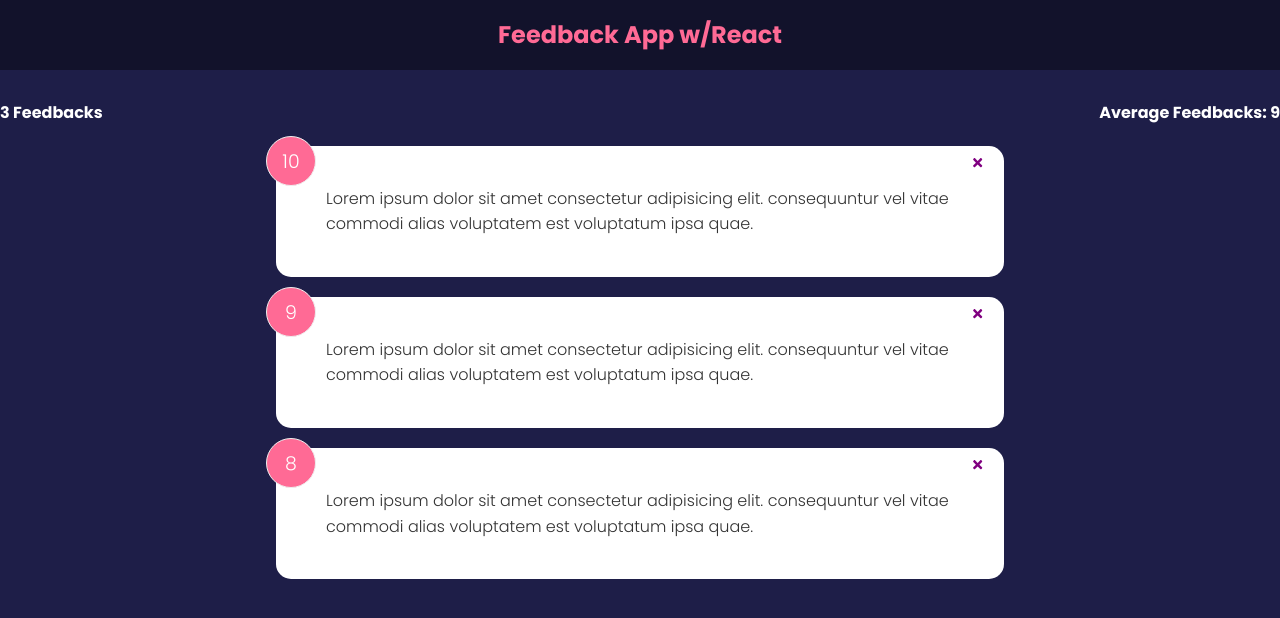
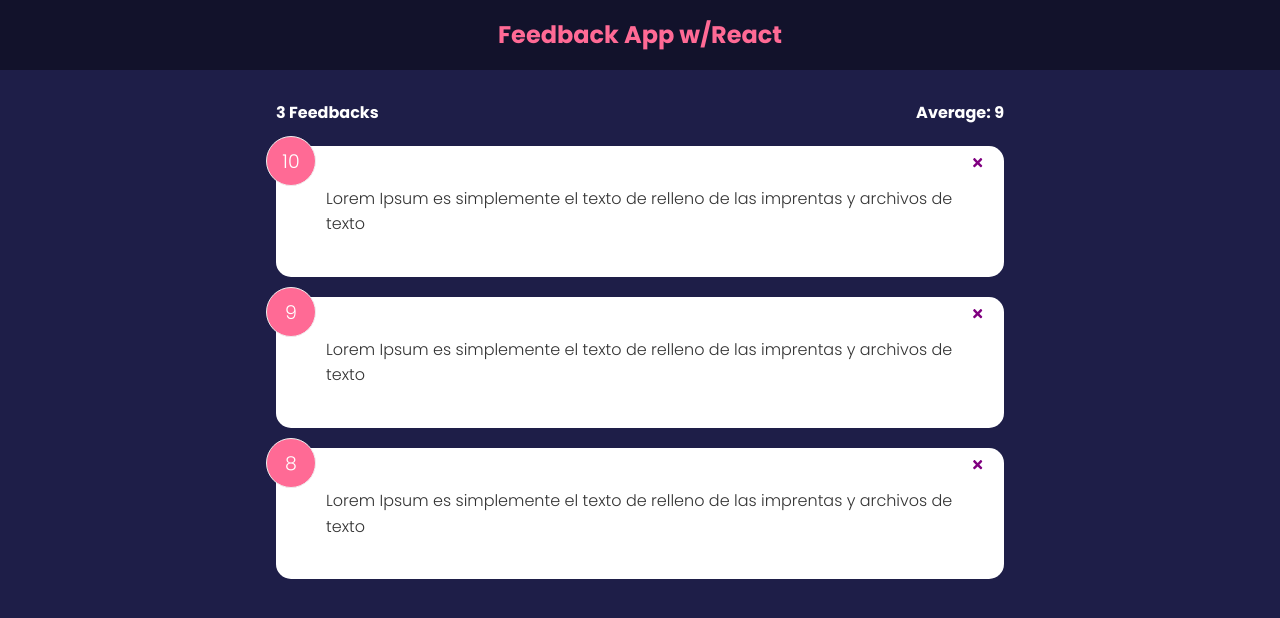
Before and after one commit to sestok/ReactJS_RatingApp-JsonServer, a React (Create React App) app: page / in a window 1280 px wide. Shown: the top 618 px of the page. Built offline with nearby package versions, Linux system fonts and the light colour scheme.

Commit message:
Fixing misplaced elements

```diff
--- a/src/App.js
+++ b/src/App.js
@@ -16,8 +16,8 @@
     return (
     <>
     <Header />
-    <FeedbackStats feedback={feedback}/>
        <div className='container'>
+       <FeedbackStats feedback={feedback}/>
         <FeedbackList
         feedback={feedback}
         handleDelete={deleteFeedback}/>
--- a/src/components/FeedbackStats.jsx
+++ b/src/components/FeedbackStats.jsx
@@ -12,9 +12,10 @@
   return (
     <div className='feedback-stats'>
         <h4>{feedback.length} Feedbacks</h4>
-        <h4>Average Feedbacks: {isNaN(average) ? 0 : average}</h4>
+        <h4>Average: {isNaN(average) ? 0 : average}</h4>
     </div>
   )
+
 }
 
 FeedbackStats.propTypes = {
--- a/src/data/FeedbackData.js
+++ b/src/data/FeedbackData.js
@@ -2,17 +2,17 @@
     {
       id: 1,
       rating: 10,
-      text: 'Lorem ipsum dolor sit amet consectetur adipisicing elit. consequuntur vel vitae commodi alias voluptatem est voluptatum ipsa quae.',
+      text: 'Lorem Ipsum es simplemente el texto de relleno de las imprentas y archivos de texto',
     },
     {
       id: 2,
       rating: 9,
-      text: 'Lorem ipsum dolor sit amet consectetur adipisicing elit. consequuntur vel vitae commodi alias voluptatem est voluptatum ipsa quae.',
+      text: 'Lorem Ipsum es simplemente el texto de relleno de las imprentas y archivos de texto',
     },
     {
       id: 3,
       rating: 8,
-      text: 'Lorem ipsum dolor sit amet consectetur adipisicing elit. consequuntur vel vitae commodi alias voluptatem est voluptatum ipsa quae.',
+      text: 'Lorem Ipsum es simplemente el texto de relleno de las imprentas y archivos de texto',
     },
   ]
 
```
